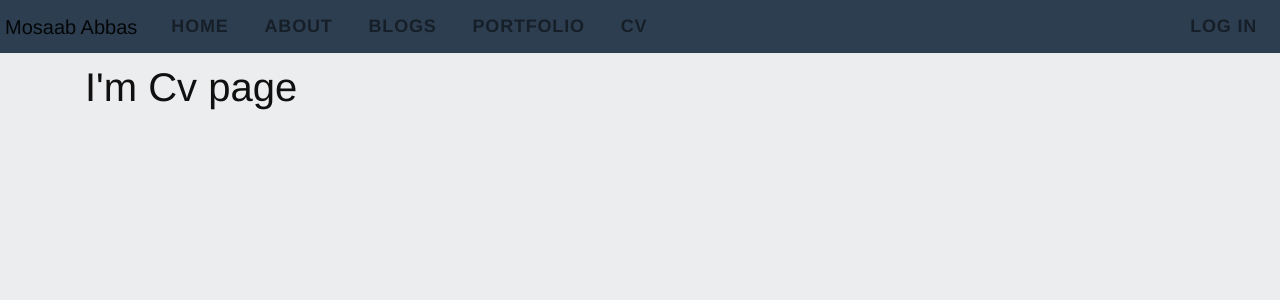
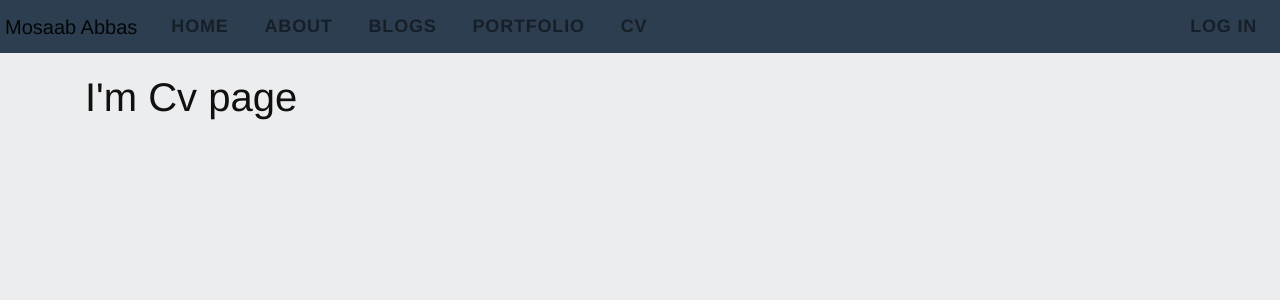
Before and after one commit to its-Saab/portfolio-mosaab, a Next.js app: page /cv in a window 1280 px wide. Shown: the top 300 px of the page. Built offline with nearby package versions, Linux system fonts and the light colour scheme; no server answers.

Commit message:
Updated top and bottom padding in .base-page

```diff
--- a/styles/main.scss
+++ b/styles/main.scss
@@ -24,7 +24,7 @@ html,body{
   cursor: pointer;
 }
 .base-page{
-  padding-top: 10px;
+  padding: 20px 0;
   color: rgb(17, 16, 16);
   background-color: #ecedee;
   min-height: 100vh;
```
